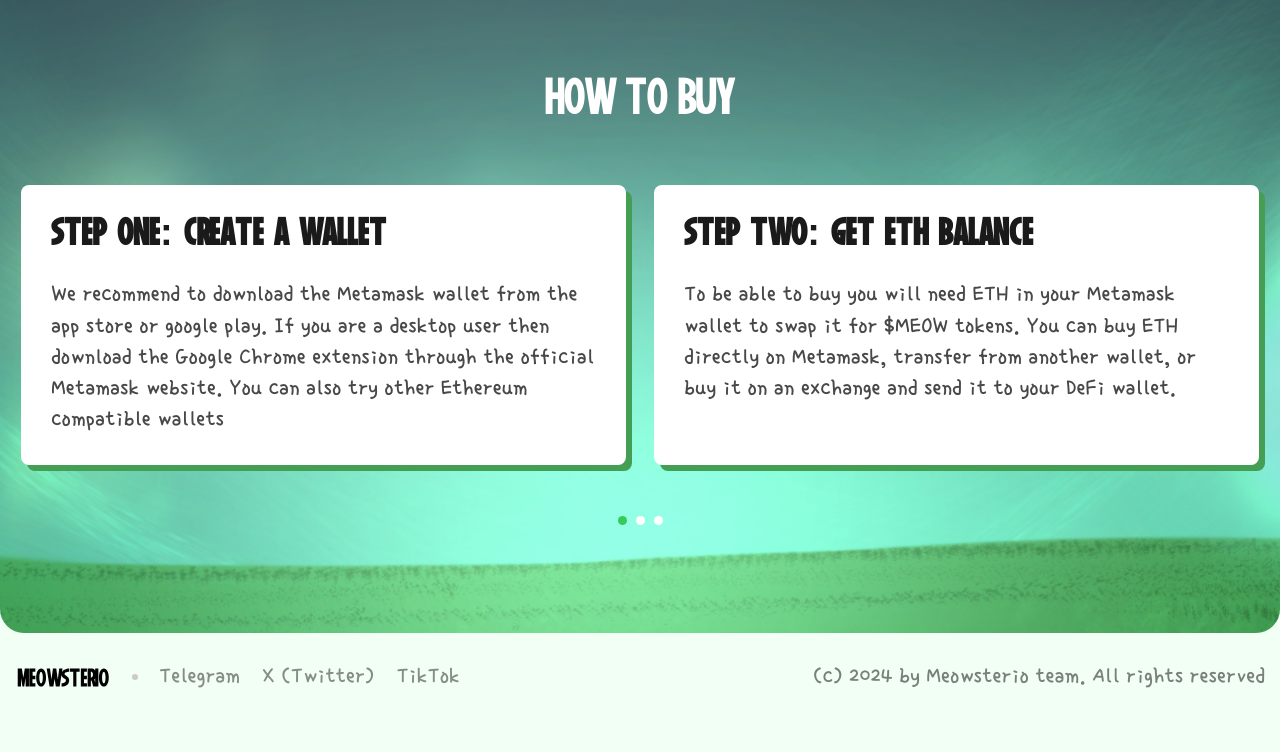
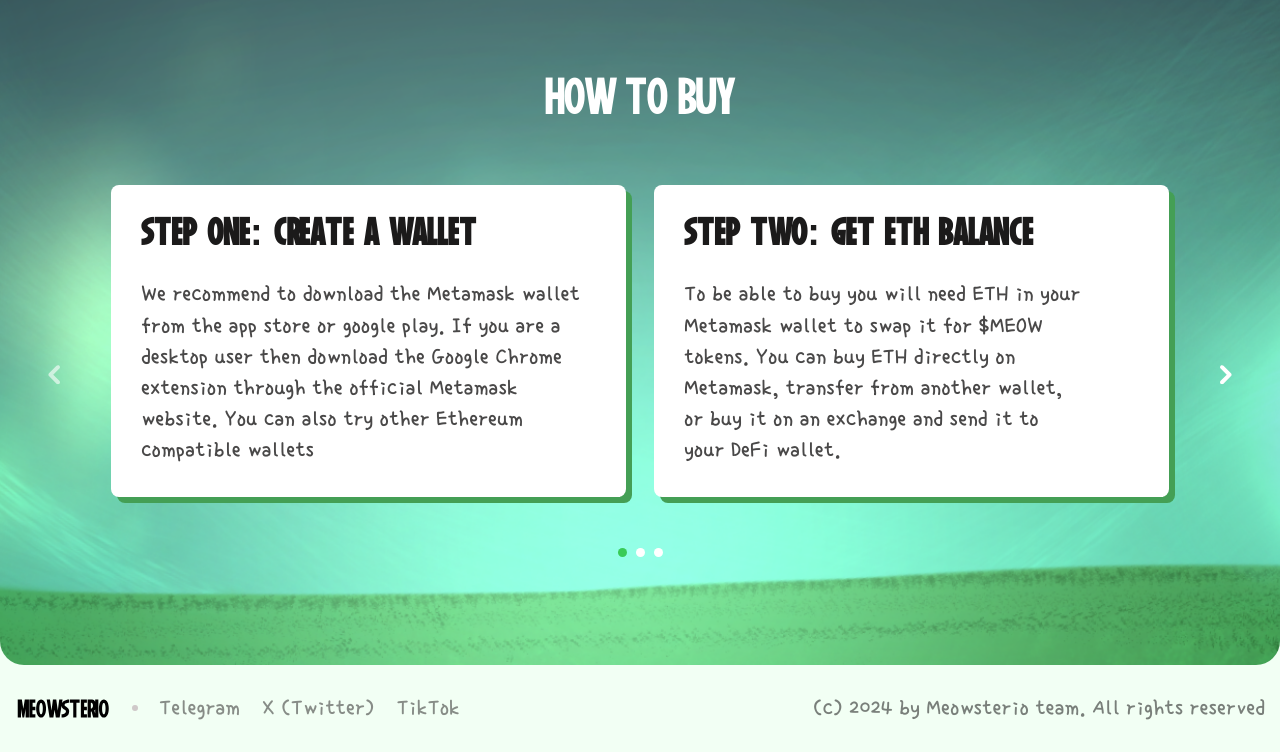
Before and after one commit to XeindsTwo/meow, a website: page app/index.html in a window 1280 px wide. Shown: the part 1601-2353 px from the top of the page. Before the commit the page ends 2322 px from the top, so only its background shows below. Drawn offline with Linux system fonts and the light colour scheme.

Commit message:
hotfix section buy

```diff
--- a/app/index.html
+++ b/app/index.html
@@ -160,11 +160,6 @@
           <path fill-rule="evenodd" clip-rule="evenodd" d="M1.23333 13.8972C0.765163 13.4285 0.502197 12.7931 0.502197 12.1306C0.502197 11.4681 0.765163 10.8327 1.23333 10.3639L10.66 0.933905C11.129 0.465135 11.765 0.20187 12.4281 0.202026C12.7564 0.202104 13.0815 0.26685 13.3848 0.392569C13.6881 0.518288 13.9637 0.702517 14.1958 0.934738C14.4279 1.16696 14.612 1.44262 14.7376 1.74599C14.8632 2.04936 14.9278 2.3745 14.9277 2.70283C14.9276 3.03116 14.8629 3.35626 14.7372 3.65957C14.6114 3.96288 14.4272 4.23846 14.195 4.47057L6.53666 12.1306L14.1967 19.7906C14.4355 20.0211 14.6261 20.2969 14.7573 20.6018C14.8885 20.9067 14.9576 21.2348 14.9606 21.5667C14.9637 21.8987 14.9006 22.2279 14.775 22.5352C14.6494 22.8425 14.4639 23.1217 14.2293 23.3565C13.9947 23.5914 13.7157 23.7771 13.4085 23.903C13.1013 24.0288 12.7721 24.0922 12.4402 24.0895C12.1082 24.0868 11.7802 24.018 11.4751 23.8871C11.17 23.7562 10.8941 23.5659 10.6633 23.3272L1.23 13.8972H1.23333Z" fill="white"/>
         </svg>
       </button>
-      <button class="buy__btn buy__btn--right" type="button">
-        <svg xmlns="http://www.w3.org/2000/svg" width="15" height="25" viewBox="0 0 15 25" fill="none">
-          <path fill-rule="evenodd" clip-rule="evenodd" d="M13.7667 13.8972C14.2348 13.4285 14.4978 12.7931 14.4978 12.1306C14.4978 11.4681 14.2348 10.8327 13.7667 10.3639L4.34 0.933905C3.87101 0.465135 3.23501 0.20187 2.57191 0.202026C2.24358 0.202104 1.91848 0.26685 1.61517 0.392569C1.31186 0.518288 1.03628 0.702517 0.804169 0.934738C0.572058 1.16696 0.387958 1.44262 0.262382 1.74599C0.136806 2.04936 0.0722122 2.3745 0.0722895 2.70283C0.0723667 3.03116 0.137115 3.35626 0.262834 3.65957C0.388553 3.96288 0.572782 4.23846 0.805002 4.47057L8.46334 12.1306L0.803334 19.7906C0.564452 20.0211 0.373869 20.2969 0.242704 20.6018C0.11154 20.9067 0.0424242 21.2348 0.0393839 21.5667C0.0363436 21.8987 0.0994444 22.2279 0.225001 22.5352C0.350558 22.8425 0.536057 23.1217 0.770678 23.3565C1.0053 23.5914 1.28434 23.7771 1.59152 23.903C1.8987 24.0288 2.22787 24.0922 2.55982 24.0895C2.89176 24.0868 3.21984 24.018 3.52492 23.8871C3.82999 23.7562 4.10594 23.5659 4.33667 23.3272L13.77 13.8972H13.7667Z" fill="white"/>
-        </svg>
-      </button>
       <div class="swiper">
         <div class="swiper-wrapper">
           <div class="swiper-slide">
@@ -182,7 +177,7 @@
           <div class="swiper-slide">
             <div class="buy__item">
               <h3 class="buy__step">Step TWO: GET ETH BALANCE</h3>
-              <p class="buy__text">
+              <p class="buy__text short">
                 To be able to buy you will need ETH in your Metamask wallet to swap it for $MEOW tokens. You can buy ETH
                 directly on Metamask, transfer from another wallet, or buy it on an exchange and send it to your DeFi
                 wallet.
@@ -212,6 +207,11 @@
         </div>
         <div class="swiper-pagination"></div>
       </div>
+      <button class="buy__btn buy__btn--right" type="button">
+        <svg xmlns="http://www.w3.org/2000/svg" width="15" height="25" viewBox="0 0 15 25" fill="none">
+          <path fill-rule="evenodd" clip-rule="evenodd" d="M13.7667 13.8972C14.2348 13.4285 14.4978 12.7931 14.4978 12.1306C14.4978 11.4681 14.2348 10.8327 13.7667 10.3639L4.34 0.933905C3.87101 0.465135 3.23501 0.20187 2.57191 0.202026C2.24358 0.202104 1.91848 0.26685 1.61517 0.392569C1.31186 0.518288 1.03628 0.702517 0.804169 0.934738C0.572058 1.16696 0.387958 1.44262 0.262382 1.74599C0.136806 2.04936 0.0722122 2.3745 0.0722895 2.70283C0.0723667 3.03116 0.137115 3.35626 0.262834 3.65957C0.388553 3.96288 0.572782 4.23846 0.805002 4.47057L8.46334 12.1306L0.803334 19.7906C0.564452 20.0211 0.373869 20.2969 0.242704 20.6018C0.11154 20.9067 0.0424242 21.2348 0.0393839 21.5667C0.0363436 21.8987 0.0994444 22.2279 0.225001 22.5352C0.350558 22.8425 0.536057 23.1217 0.770678 23.3565C1.0053 23.5914 1.28434 23.7771 1.59152 23.903C1.8987 24.0288 2.22787 24.0922 2.55982 24.0895C2.89176 24.0868 3.21984 24.018 3.52492 23.8871C3.82999 23.7562 4.10594 23.5659 4.33667 23.3272L13.77 13.8972H13.7667Z" fill="white"/>
+        </svg>
+      </button>
     </div>
   </div>
 </section>
--- a/app/scss/home/_buy.scss
+++ b/app/scss/home/_buy.scss
@@ -1,11 +1,18 @@
 .buy {
   @include bg;
+  background-position: bottom;
   padding: 100px 0;
   background-image: url("../../images/buy.png");
   border-radius: 24px;
 
   &__swiper {
+    display: flex;
+    align-items: center;
+    gap: 25px;
+    margin: 0 -25px;
     position: relative;
+    max-width: 1220px;
+    margin: 0 auto;
   }
 
   &__title {
@@ -33,14 +40,17 @@
 
   &__text {
     font-family: $singleDay;
+
+    &.short {
+      max-width: 400px;
+    }
   }
 
   &__btn {
     @include flex-center;
-    @include top50;
-    position: absolute;
     width: 50px;
     height: 50px;
+    flex-shrink: 0;
     border-radius: 50%;
     border: 1px solid transparent;
     transition: background-color .4s, border .4s;
@@ -78,6 +88,7 @@
     }
 
     &-slide {
+      cursor: pointer;
       height: auto;
     }
 
@@ -102,4 +113,11 @@
   .swiper-horizontal > .swiper-pagination-bullets .swiper-pagination-bullet, .swiper-pagination-horizontal.swiper-pagination-bullets .swiper-pagination-bullet {
     margin: 0;
   }
+
+  .swiper-button-disabled {
+    opacity: .6;
+    pointer-events: none;
+    user-select: none;
+    transition: all .4s;
+  }
 }
```
Also changed, not shown: app/html/home/_buy.html (+6 -6 lines), app/css/style.min.css.
